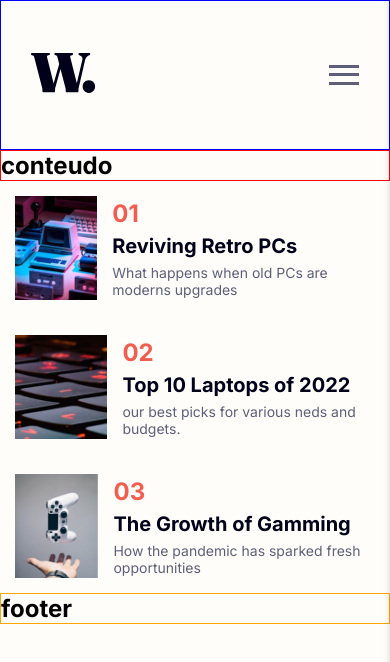
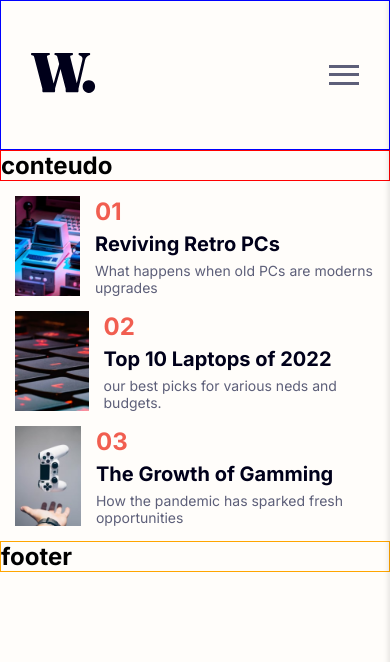
Before and after one commit to martinsalan2003/News-homepage, a React (Vite) app in the folder NeuHomepage/: page / in a window 390 px wide. Shown: the top 662 px of the page. Built offline with nearby package versions, Linux system fonts and the light colour scheme.

Commit message:
novo test

```diff
--- a/NeuHomepage/src/styles/components-styles/cardstopcs.sass
+++ b/NeuHomepage/src/styles/components-styles/cardstopcs.sass
@@ -1,51 +1,53 @@
 @import '../global-styles/variables'
-
-
 
 #topcs
     padding: 0 8em
     display: flex
-.Card
-    height: 100px
-    display: flex
-    gap: 15px
+    gap: 2em
+    .Card
+        height: 100px
+        display: flex
+        gap: 15px
+        align-items: center
+        .container-img
+            height: 100%
+            width: 100px
+            img
+                width: 100%
+                height: 100%
+                object-fit: cover
+        .card-info
+            display: flex
+            flex-direction: column
+            justify-content: space-between
+            gap: 5px
 
-    img
-        width: 100%
-        height: 100%
-    .card-info
-        display: flex
-        flex-direction: column
-        justify-content: space-between
+            h1
+                color: $corhovertext
+            h2
+                font-size: 20px
+                color: $cortexttitulos
+            p
+                font-size: 14px
+                color: $corparagrafos
 
-        h1
-            color: $corhovertext
-
-        h2
-            font-size: 20px
-            color: $cortexttitulos
-        p
-            font-size: 14px
-            color: $corparagrafos
-
-
-    // dispositivo moveis
+// Dispositivo móvel
 @media (max-width: 768px)
     #topcs
         flex-direction: column
         justify-content: space-between
         padding: 15px
-        gap: 35px
+        gap: 15px
         .Card
-            height: 6.5em
+            height: auto
             display: flex
             align-items: center
+            .container-img
+                height: 100px
+                width: 80px
+                img
+                    width: 100%
+                    height: 100%
+                    object-fit: cover
             .card-info
                 gap: 6px
-            .container-img
-                height: 100%
-                width: 30%
-                img
-                    height: 100%
-                    width: 100%
-                    object-fit: cover
```
